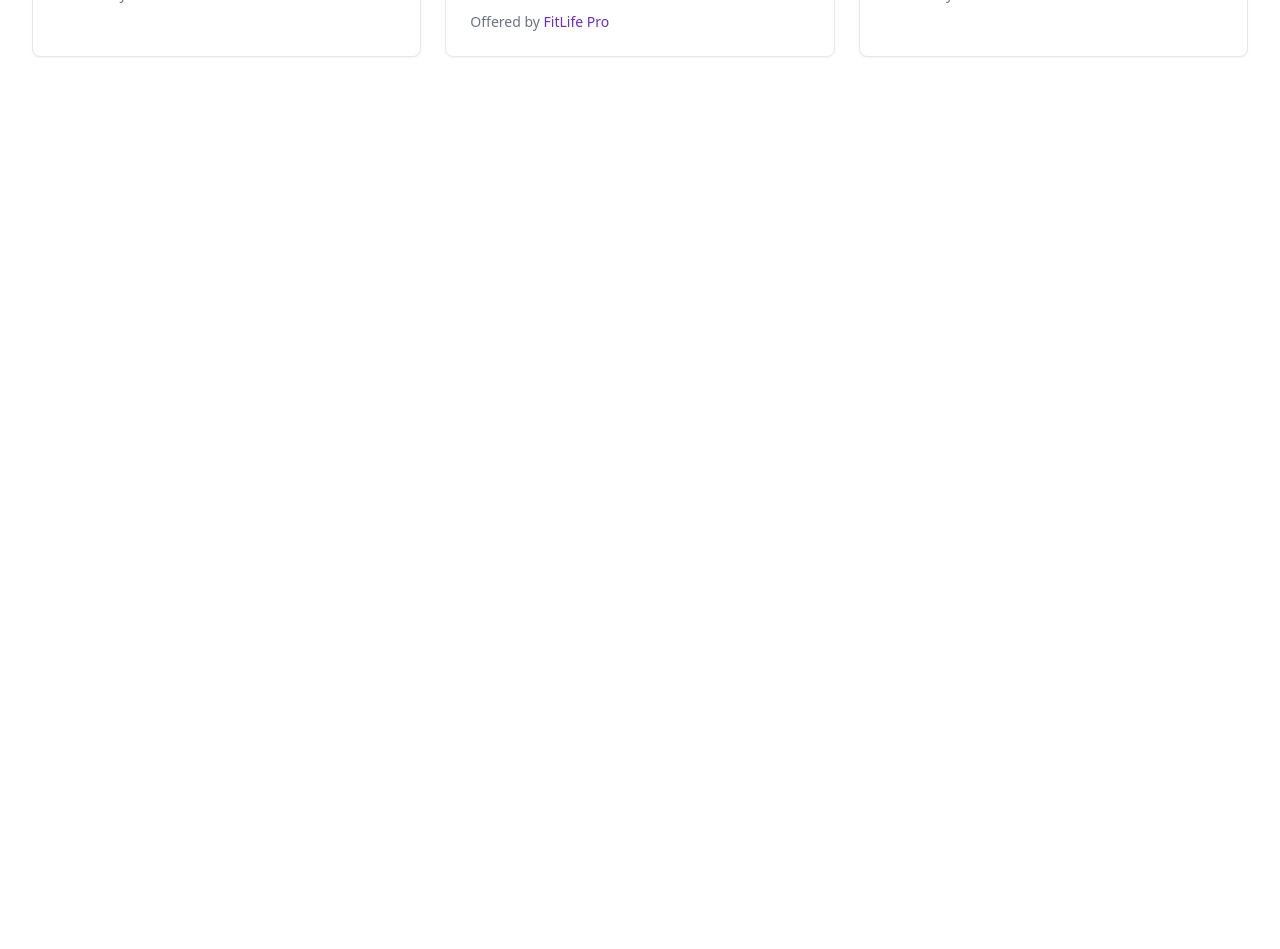
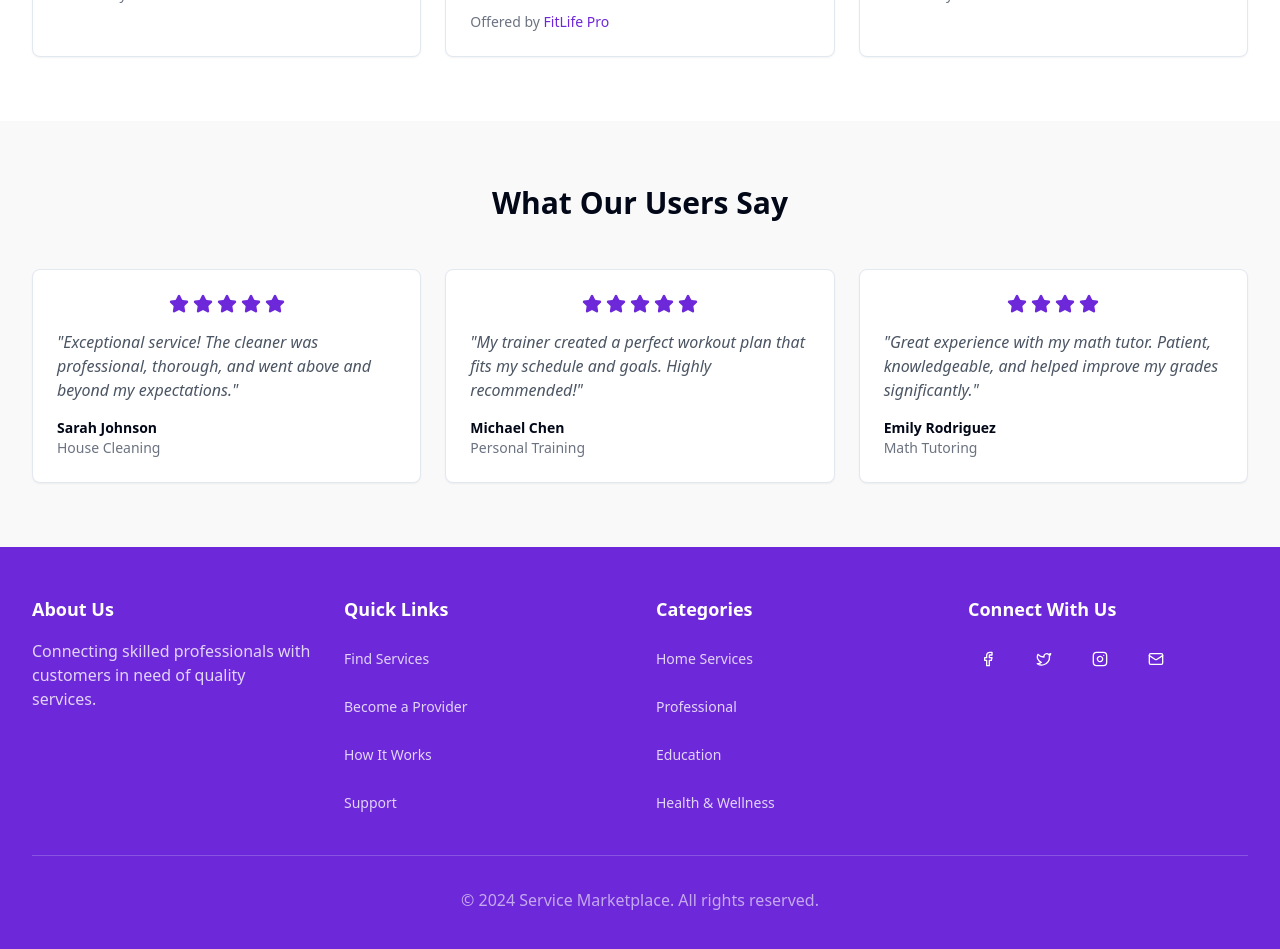
Before and after one commit to Rudybtz-p/service-mingle-space, a React (Vite) app: page / in a window 1280 px wide. Shown: the part 1480-2429 px from the top of the page. Before the commit the page ends 1601 px from the top, so only its background shows below. Built offline with nearby package versions, Linux system fonts and the light colour scheme.

Commit message:
Continue development progress.
[skip gpt_engineer]

```diff
--- /dev/null
+++ b/src/components/Footer.tsx
@@ -0,0 +1,57 @@
+import { Button } from "@/components/ui/button";
+import { Facebook, Twitter, Instagram, Mail } from "lucide-react";
+
+export const Footer = () => {
+  return (
+    <footer className="bg-primary text-white">
+      <div className="container py-12">
+        <div className="grid grid-cols-1 md:grid-cols-4 gap-8">
+          <div>
+            <h3 className="font-bold text-lg mb-4">About Us</h3>
+            <p className="text-white/80">
+              Connecting skilled professionals with customers in need of quality services.
+            </p>
+          </div>
+          <div>
+            <h3 className="font-bold text-lg mb-4">Quick Links</h3>
+            <ul className="space-y-2">
+              <li><Button variant="link" className="text-white/80 hover:text-white p-0">Find Services</Button></li>
+              <li><Button variant="link" className="text-white/80 hover:text-white p-0">Become a Provider</Button></li>
+              <li><Button variant="link" className="text-white/80 hover:text-white p-0">How It Works</Button></li>
+              <li><Button variant="link" className="text-white/80 hover:text-white p-0">Support</Button></li>
+            </ul>
+          </div>
+          <div>
+            <h3 className="font-bold text-lg mb-4">Categories</h3>
+            <ul className="space-y-2">
+              <li><Button variant="link" className="text-white/80 hover:text-white p-0">Home Services</Button></li>
+              <li><Button variant="link" className="text-white/80 hover:text-white p-0">Professional</Button></li>
+              <li><Button variant="link" className="text-white/80 hover:text-white p-0">Education</Button></li>
+              <li><Button variant="link" className="text-white/80 hover:text-white p-0">Health & Wellness</Button></li>
+            </ul>
+          </div>
+          <div>
+            <h3 className="font-bold text-lg mb-4">Connect With Us</h3>
+            <div className="flex gap-4">
+              <Button variant="ghost" size="icon" className="text-white hover:text-white hover:bg-white/20">
+                <Facebook className="h-5 w-5" />
+              </Button>
+              <Button variant="ghost" size="icon" className="text-white hover:text-white hover:bg-white/20">
+                <Twitter className="h-5 w-5" />
+              </Button>
+              <Button variant="ghost" size="icon" className="text-white hover:text-white hover:bg-white/20">
+                <Instagram className="h-5 w-5" />
+              </Button>
+              <Button variant="ghost" size="icon" className="text-white hover:text-white hover:bg-white/20">
+                <Mail className="h-5 w-5" />
+              </Button>
+            </div>
+          </div>
+        </div>
+        <div className="border-t border-white/20 mt-8 pt-8 text-center text-white/60">
+          <p>&copy; 2024 Service Marketplace. All rights reserved.</p>
+        </div>
+      </div>
+    </footer>
+  );
+};
--- /dev/null
+++ b/src/components/Testimonials.tsx
@@ -0,0 +1,51 @@
+import { Card, CardContent } from "@/components/ui/card";
+import { Star } from "lucide-react";
+
+const testimonials = [
+  {
+    name: "Sarah Johnson",
+    service: "House Cleaning",
+    text: "Exceptional service! The cleaner was professional, thorough, and went above and beyond my expectations.",
+    rating: 5,
+  },
+  {
+    name: "Michael Chen",
+    service: "Personal Training",
+    text: "My trainer created a perfect workout plan that fits my schedule and goals. Highly recommended!",
+    rating: 5,
+  },
+  {
+    name: "Emily Rodriguez",
+    service: "Math Tutoring",
+    text: "Great experience with my math tutor. Patient, knowledgeable, and helped improve my grades significantly.",
+    rating: 4,
+  },
+];
+
+export const Testimonials = () => {
+  return (
+    <section className="py-16 bg-secondary/50">
+      <div className="container">
+        <h2 className="text-3xl font-bold text-center mb-12">What Our Users Say</h2>
+        <div className="grid md:grid-cols-2 lg:grid-cols-3 gap-6">
+          {testimonials.map((testimonial, index) => (
+            <Card key={index} className="hover:shadow-lg transition-shadow">
+              <CardContent className="pt-6">
+                <div className="flex gap-1 mb-4 justify-center">
+                  {[...Array(testimonial.rating)].map((_, i) => (
+                    <Star key={i} className="h-5 w-5 fill-primary text-primary" />
+                  ))}
+                </div>
+                <p className="text-gray-600 mb-4 italic">"{testimonial.text}"</p>
+                <div className="text-sm">
+                  <p className="font-semibold">{testimonial.name}</p>
+                  <p className="text-gray-500">{testimonial.service}</p>
+                </div>
+              </CardContent>
+            </Card>
+          ))}
+        </div>
+      </div>
+    </section>
+  );
+};
--- a/src/pages/Index.tsx
+++ b/src/pages/Index.tsx
@@ -3,6 +3,8 @@ import { CategorySection } from "@/components/CategorySection";
 import { ServiceCard } from "@/components/ServiceCard";
 import { SearchBar } from "@/components/SearchBar";
 import { HowItWorks } from "@/components/HowItWorks";
+import { Testimonials } from "@/components/Testimonials";
+import { Footer } from "@/components/Footer";
 
 const featuredServices = [
   {
@@ -45,6 +47,8 @@ const Index = () => {
           ))}
         </div>
       </section>
+      <Testimonials />
+      <Footer />
     </div>
   );
 };
```
